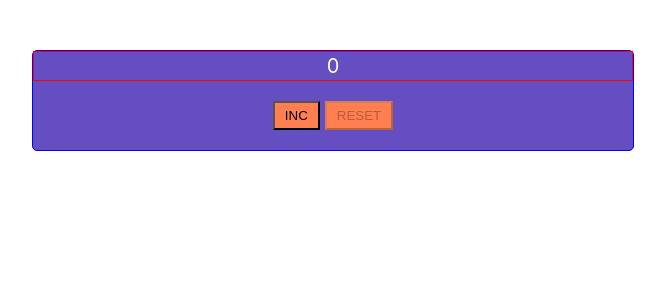
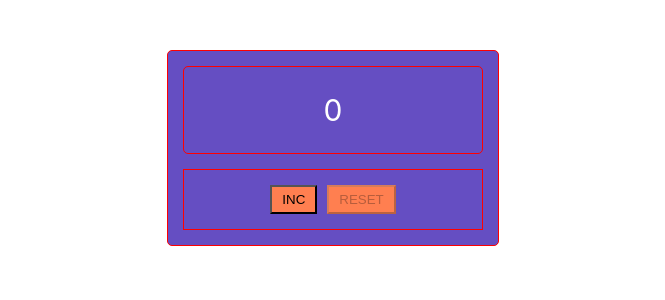
Before and after one commit to ivanrussui/counter, a React (Create React App) app: page / in a window 1280 px wide. Shown: the top 300 px of the page, without its empty margins (307-972 px from the left). Built offline with nearby package versions, Linux system fonts and the light colour scheme.

Commit message:
немного подлатал верстку

```diff
--- a/src/App.css
+++ b/src/App.css
@@ -1,21 +1,27 @@
-.App {
+.Container {
+  display: flex;
+  flex-direction: column;
+  gap: 15px;
   margin: 50px auto;
   text-align: center;
-  max-width: 600px;
+  max-width: 300px;
   background: #654ec2;
-  border: 1px solid blue;
+  border: 1px solid red;
   color: white;
   border-radius: 5px;
+  padding: 15px;
 }
 
 .Monitor {
- border: 1px solid red;
+  border: 1px solid red;
+  padding: 25px;
+  border-radius: 5px;
 }
 
 .Counter {
   color: white;
-  font-size: 20px;
-  padding: 2px;
+  font-size: 30px;
+  /*padding: 2px;*/
 }
 
 .RedCounter {
@@ -26,9 +32,10 @@
 .Buttons {
   display: flex;
   justify-content: center;
-  gap: 5px;
-  margin: 20px 0;
-
+  gap: 10px;
+  /*margin: 20px 0;*/
+  border: 1px solid red;
+  padding: 15px;
 }
 
 .Button {
--- a/src/App.tsx
+++ b/src/App.tsx
@@ -47,6 +47,7 @@ function App() {
 
   return (
       <div className="App">
+        <div className="Container">
           <Monitor count={count} />
           <Buttons incrementCount={incrementCount}
                    resetCount={resetCount}
@@ -61,6 +62,7 @@ function App() {
           {/*<button onClick={clearLocalStorageHandler}>clearLocalStorage</button>*/}
           {/*<button onClick={removeItemLocalStorageHandler}>removeItemLocalStorage</button>*/}
         </div>
+      </div>
   );
 }
 
```
Also changed, not shown: package.json (+6 -2 lines), 1 other file (tests, documents, lock files or other folders). Lines whose indentation alone changed are shown as unchanged.
